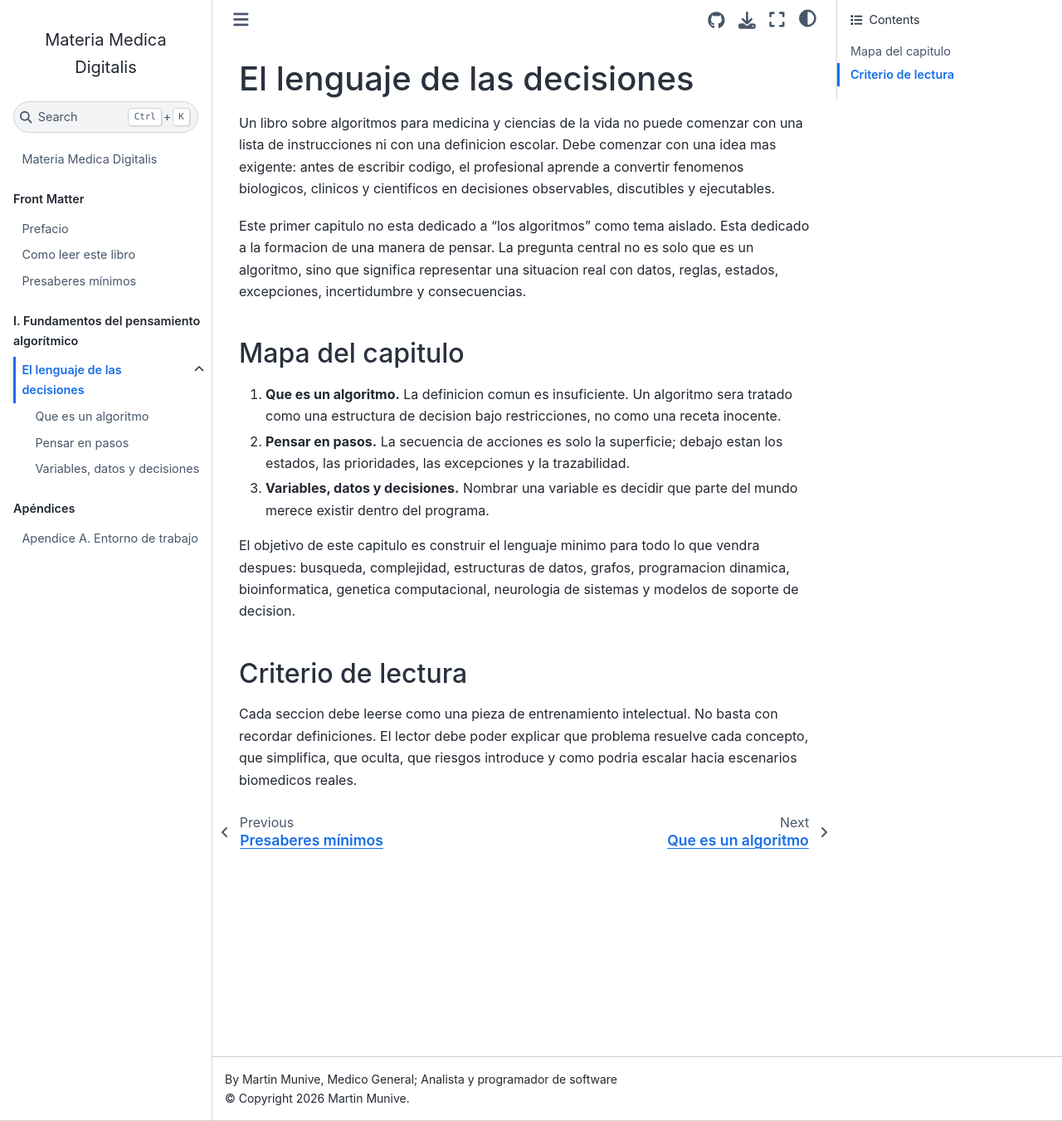
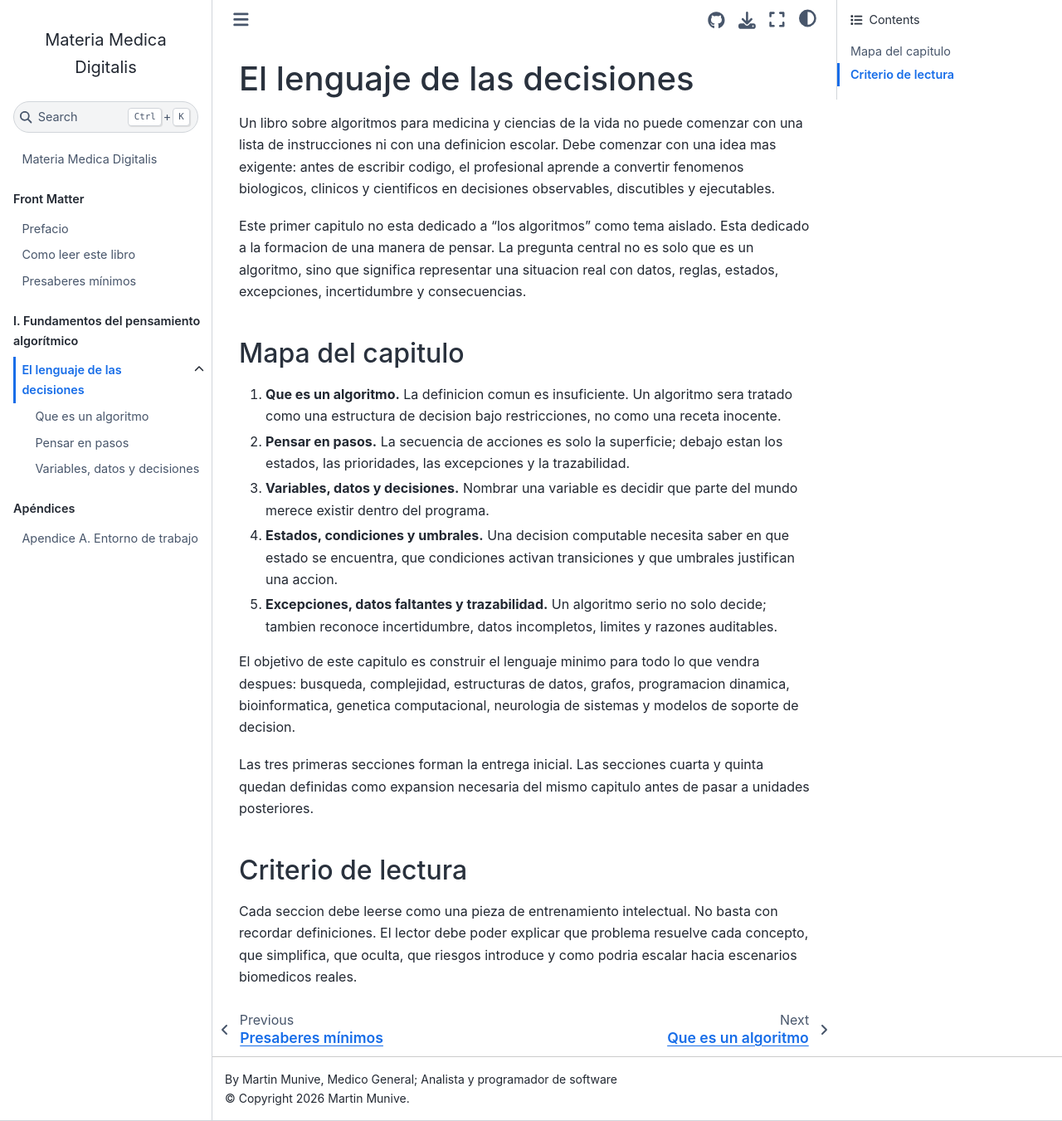
Before and after one commit to Martin-Munive/Algoritmos-en-Python, a Jupyter Book: the page built from chapters/01-el-lenguaje-de-las-decisiones.md, in a window 1280 px wide and 1351 px high. Shown: the whole window at 83% size. Built offline with Jupyter Book 1.0.4 settings and Sphinx 7.4.7 and the Sphinx Book theme 1.1.4, drawn with Linux system fonts in a browser that asks for light colours.

Commit message:
Amplia mapa del primer capitulo

```diff
--- a/chapters/01-el-lenguaje-de-las-decisiones.md
+++ b/chapters/01-el-lenguaje-de-las-decisiones.md
@@ -9,8 +9,12 @@ Este primer capitulo no esta dedicado a "los algoritmos" como tema aislado. Esta
 1. **Que es un algoritmo.** La definicion comun es insuficiente. Un algoritmo sera tratado como una estructura de decision bajo restricciones, no como una receta inocente.
 2. **Pensar en pasos.** La secuencia de acciones es solo la superficie; debajo estan los estados, las prioridades, las excepciones y la trazabilidad.
 3. **Variables, datos y decisiones.** Nombrar una variable es decidir que parte del mundo merece existir dentro del programa.
+4. **Estados, condiciones y umbrales.** Una decision computable necesita saber en que estado se encuentra, que condiciones activan transiciones y que umbrales justifican una accion.
+5. **Excepciones, datos faltantes y trazabilidad.** Un algoritmo serio no solo decide; tambien reconoce incertidumbre, datos incompletos, limites y razones auditables.
 
 El objetivo de este capitulo es construir el lenguaje minimo para todo lo que vendra despues: busqueda, complejidad, estructuras de datos, grafos, programacion dinamica, bioinformatica, genetica computacional, neurologia de sistemas y modelos de soporte de decision.
+
+Las tres primeras secciones forman la entrega inicial. Las secciones cuarta y quinta quedan definidas como expansion necesaria del mismo capitulo antes de pasar a unidades posteriores.
 
 ## Criterio de lectura
 
```
